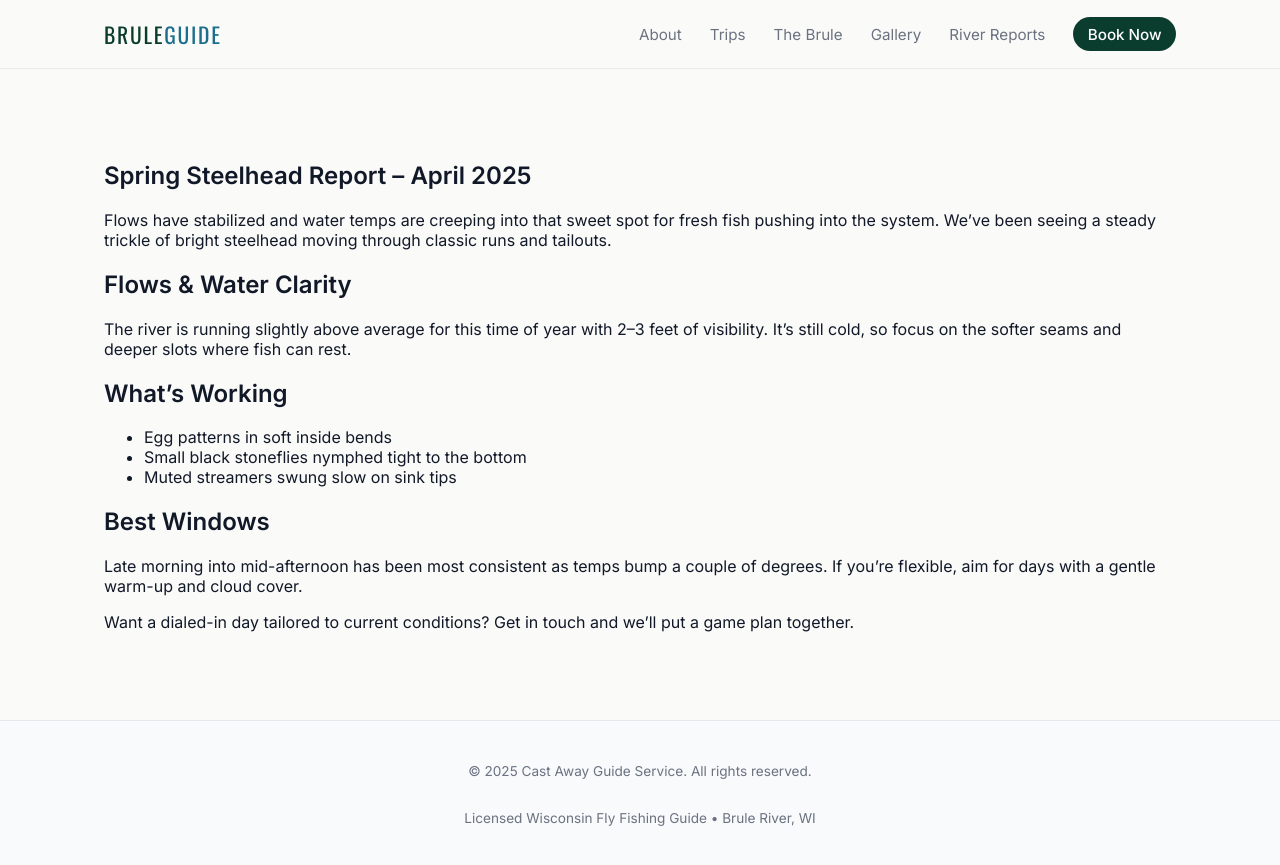
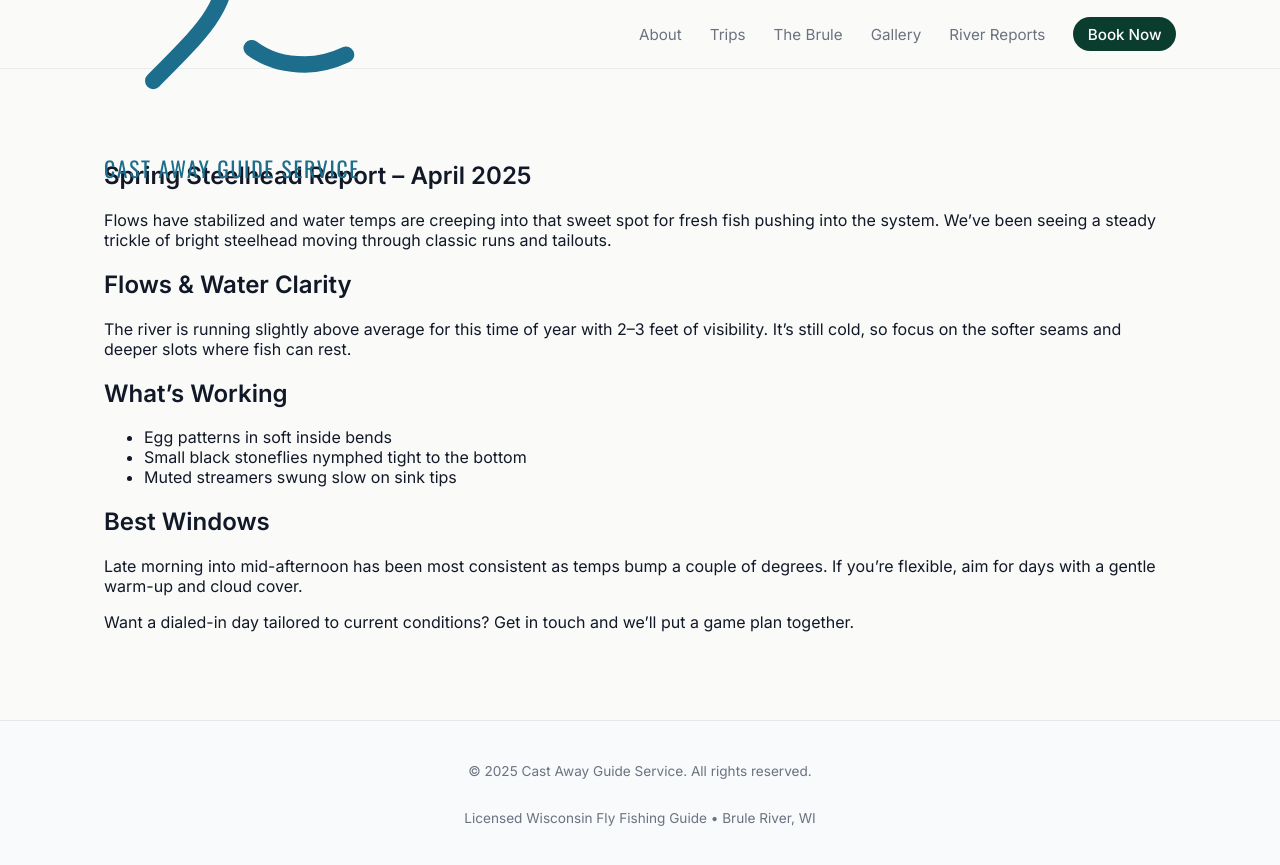
Before and after one commit to adamholden7/CastAwayGuideService, a Jekyll site: the page built from _posts/2025-01-01-sample-post.md, in a window 1280 px wide. Shown: the top 865 px of the page. Built offline with Jekyll 4.4.1, drawn with Linux system fonts in a browser that asks for light colours.

Commit message:
Update default.html

```diff
--- a/_layouts/default.html
+++ b/_layouts/default.html
@@ -16,7 +16,23 @@
 <body>
   <header class="site-header">
     <div class="container nav-container">
-      <a href="{{ '/' | relative_url }}" class="logo">Brule<span>Guide</span></a>
+       <a href="{{ '/' | relative_url }}" class="logo">
+          <span class="logo-mark" aria-hidden="true">
+            <svg viewBox="0 0 32 32" class="logo-icon">
+              <!-- Fly hook / casting line icon -->
+              <path d="M6 24c6-6 9-9 9-14 0-2.5-1.5-4-3.5-4S8 7 8 9"
+                    fill="none" stroke="currentColor" stroke-width="2" stroke-linecap="round" />
+              <path d="M18 20c2 1.5 4 2 6.5 2 2 0 3.5-.5 5-1.2"
+                    fill="none" stroke="currentColor" stroke-width="2" stroke-linecap="round" />
+            </svg>
+          </span>
+
+          <span class="logo-text">
+            <span class="logo-title">Cast Away</span>
+            <span class="logo-subtitle">Guide Service</span>
+          </span>
+      </a>
+
 
       <button class="nav-toggle" aria-label="Toggle navigation">
         <span class="nav-toggle-line"></span>
```
